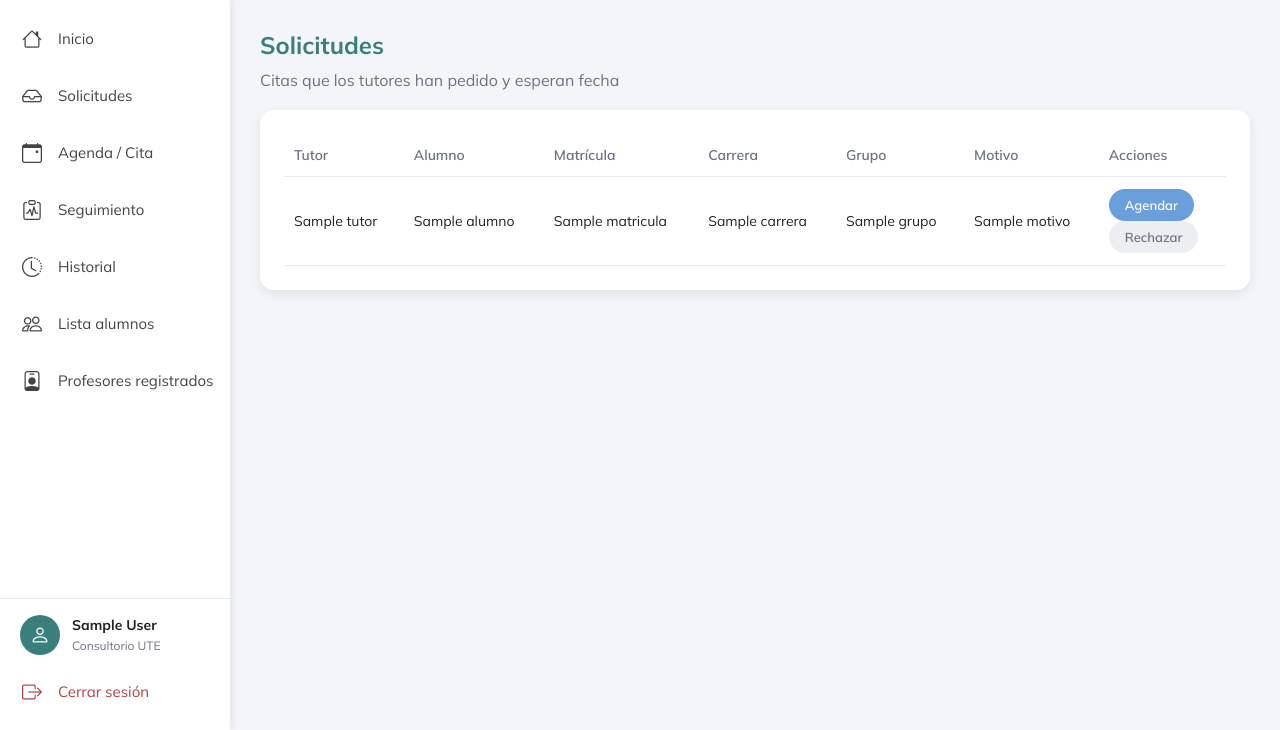
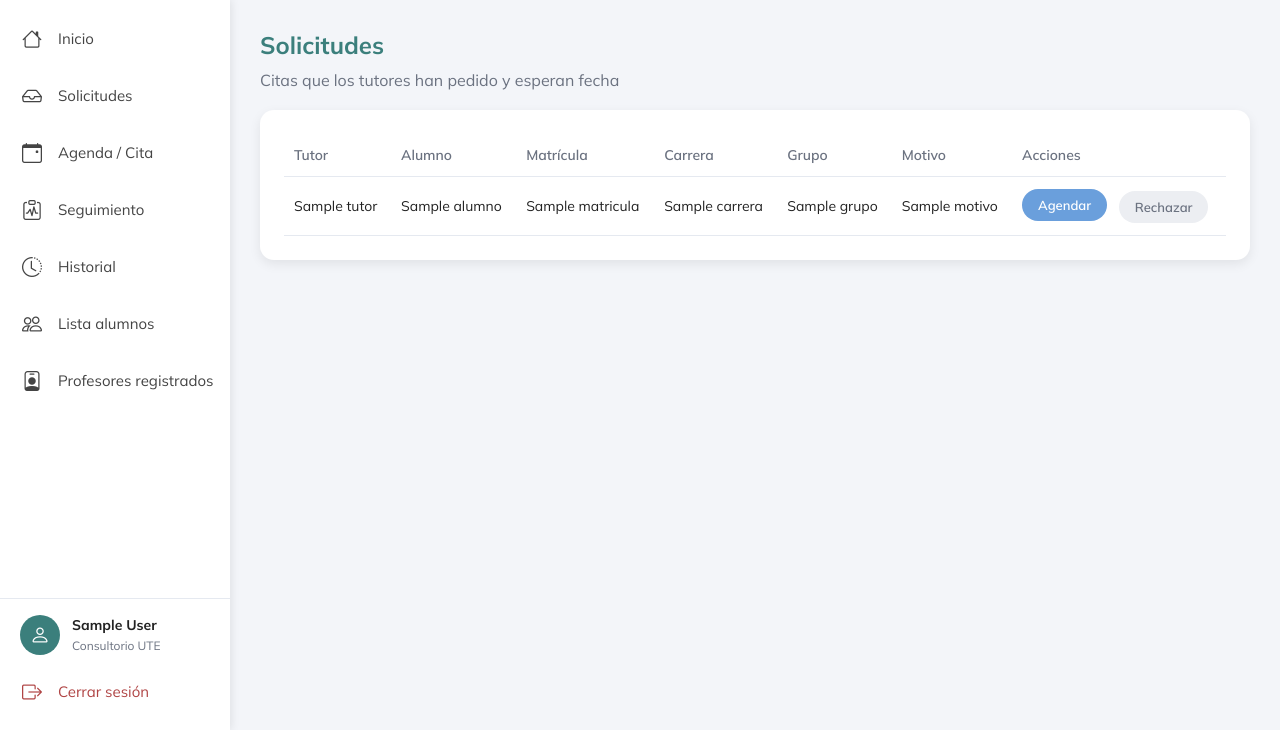
Before and after one commit to Nestor-UTE/Agenda_Psico_UTE, a Flask app: template templates/solicitudes.html in a window 1280 px wide. Shown: the part 70-800 px from the top of the page. Run offline with Flask 3, Linux system fonts and the light colour scheme; the visitor is signed in with stand-in values (Sample User, id 1); the template is opened without the code that fills it: most values are stand-ins (such as "Sample title", 1, 10 or a date in 2020).

Commit message:
Corecciones visuales

```diff
--- a/static/css/panel.css
+++ b/static/css/panel.css
@@ -219,6 +219,19 @@ th {
 .acciones {
     white-space: nowrap;
 }
+
+
+/* Botones de la tabla Solicitudes */
+.tabla-solicitudes .acciones {
+    white-space: nowrap;
+}
+
+.tabla-solicitudes .acciones form {
+    display: inline-block;
+    margin: 0 0 0 8px;
+    vertical-align: middle;
+}
+
 
 .btn {
   padding: 8px 16px;
--- a/templates/solicitudes.html
+++ b/templates/solicitudes.html
@@ -14,7 +14,7 @@
 
   <section class="caja">
     <div class="tabla-scroll">
-      <table>
+      <table class="tabla-solicitudes">
         <thead>
           <tr>
             <th>Tutor</th>
```
